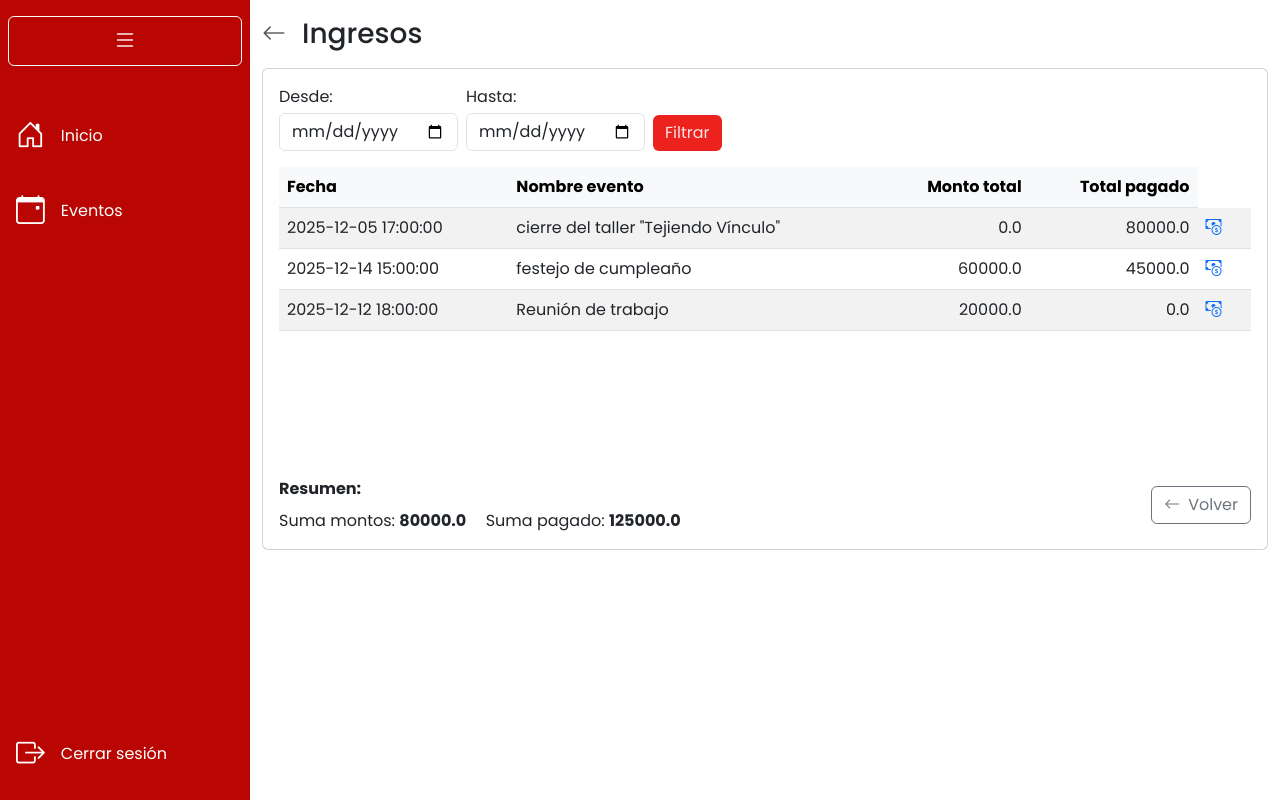
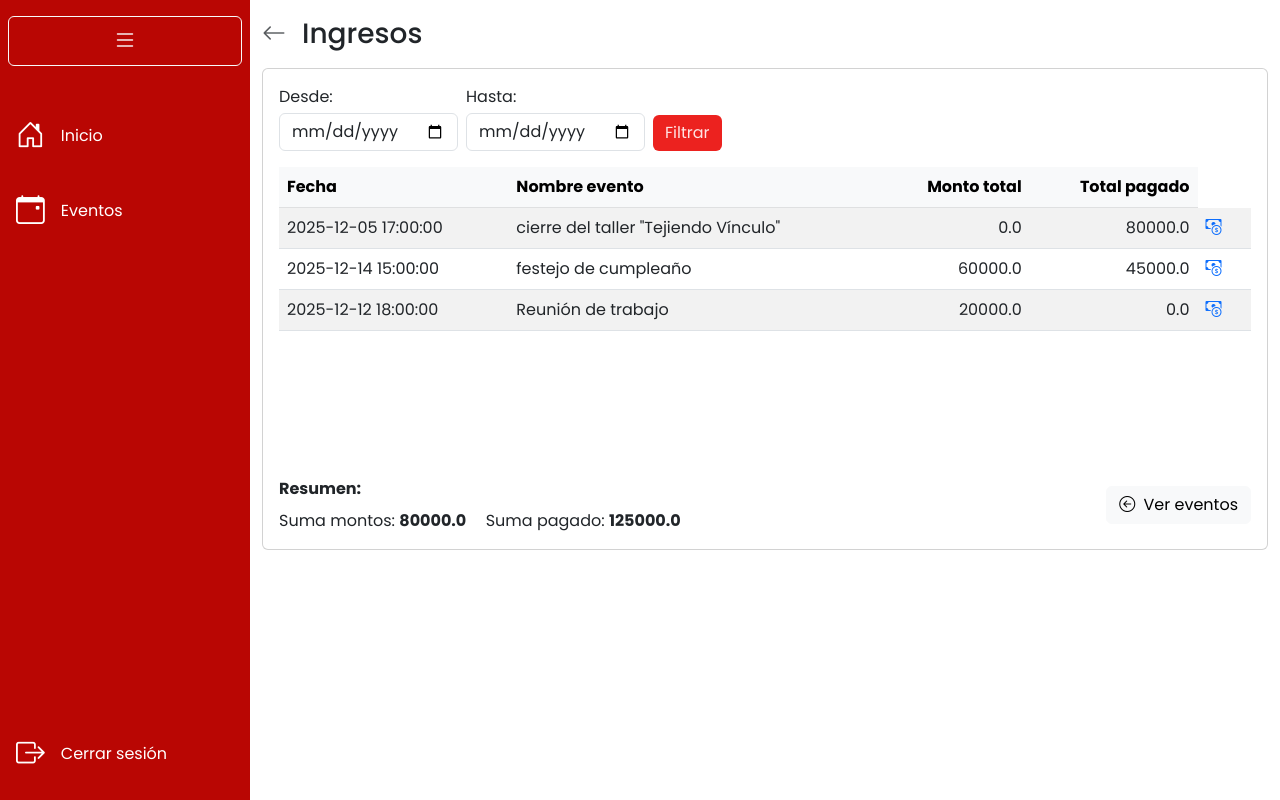
Before and after one commit to ddalio/proyecto-alberdi-unrc-2025, a Flask app: template app/templates/ingresos.html in a window 1280 px wide. Run offline with Flask 3, Linux system fonts and the light colour scheme; the template is opened without the code that fills it: values that come from a table or form of the project are taken from there, others are empty; some libraries are stand-ins or nearby versions.

Commit message:
correccion de botones: nombres y redireccion

```diff
--- a/app/templates/ingresos.html
+++ b/app/templates/ingresos.html
@@ -151,14 +151,13 @@ content %}
               </div>
             </div>
           </div>
-
           <div class="col-md-4 d-flex justify-content-end align-items-center">
             <a
-              href="{{ url_for('auth.inicio') }}"
-              class="btn btn-outline-secondary"
+              href="{{ url_for('eventos_bp.eventos') }}"
+              class="btn btn-light ms-2"
             >
-              <i class="bi bi-arrow-left me-2"></i>Volver</a
-            >
+              <i class="bi bi-arrow-left-circle me-1"></i> Ver eventos
+            </a>
           </div>
         </div>
       </div>
```
Also changed, not shown: app/templates/pagos.html (+6 -2 lines).
